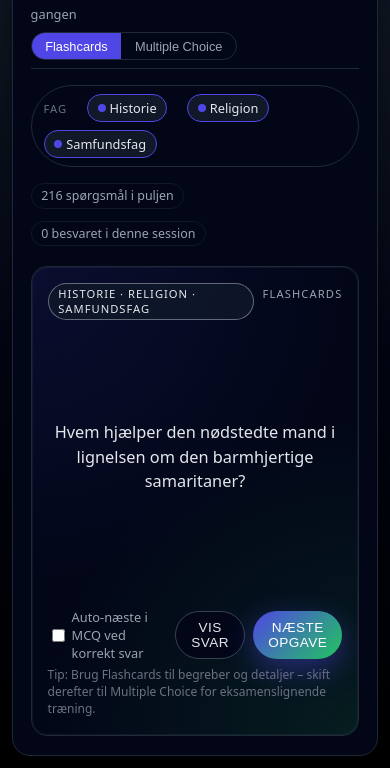
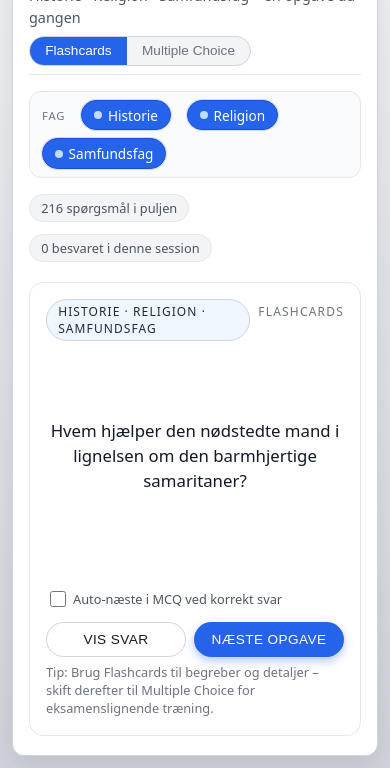
Before and after one commit to RktRobinhood/Junior-KS, a plain HTML site: page index.html in a window 390 px wide. Shown: the part 76-844 px from the top of the page. Drawn offline with Linux system fonts and the light colour scheme.

Commit message:
Update ks.css

```diff
--- a/ks.css
+++ b/ks.css
@@ -1,7 +1,9 @@
+/* Base layout */
+
 :root {
   font-family: system-ui, -apple-system, BlinkMacSystemFont, "Segoe UI", sans-serif;
-  background: #0f172a;
-  color: #e5e7eb;
+  background: #e5e7eb;
+  color: #111827;
 }
 
 * {
@@ -15,16 +17,18 @@ body {
   align-items: stretch;
   justify-content: center;
   padding: 1.5rem;
-  background: radial-gradient(circle at top, #1f2937 0, #020617 55%, #000 100%);
+  background: linear-gradient(180deg, #f3f4f6 0%, #e5e7eb 40%, #d1d5db 100%);
 }
+
+/* App container */
 
 .app {
   width: 100%;
   max-width: 1100px;
-  background: #020617;
-  border-radius: 18px;
-  box-shadow: 0 25px 60px rgba(0, 0, 0, 0.75);
-  border: 1px solid #1f2937;
+  background: #ffffff;
+  border-radius: 16px;
+  box-shadow: 0 10px 30px rgba(15, 23, 42, 0.12);
+  border: 1px solid #d1d5db;
   padding: 1.5rem 1.75rem 1.75rem;
   display: flex;
   flex-direction: column;
@@ -39,19 +43,20 @@ header {
   gap: 0.5rem 1rem;
   align-items: baseline;
   justify-content: space-between;
-  border-bottom: 1px solid #1f2937;
+  border-bottom: 1px solid #e5e7eb;
   padding-bottom: 0.5rem;
 }
 
 header h1 {
-  font-size: 1.25rem;
+  font-size: 1.4rem;
   margin: 0;
-  letter-spacing: 0.03em;
+  letter-spacing: 0.02em;
+  color: #111827;
 }
 
 header small {
-  color: #9ca3af;
-  font-size: 0.8rem;
+  color: #4b5563;
+  font-size: 0.9rem;
 }
 
 /* Top row: subjects & stats */
@@ -69,12 +74,12 @@ header small {
 .subject-filters {
   display: flex;
   flex-wrap: wrap;
-  gap: 0.5rem 1.25rem;
+  gap: 0.5rem 1rem;
   align-items: center;
   padding: 0.5rem 0.75rem;
-  background: #020617;
+  background: #f9fafb;
   border-radius: 999px;
-  border: 1px solid #1f2937;
+  border: 1px solid #e5e7eb;
 }
 
 .subject-filters span.label {
@@ -87,59 +92,57 @@ header small {
 .chip {
   display: inline-flex;
   align-items: center;
-  gap: 0.25rem;
-  font-size: 0.8rem;
-  padding: 0.25rem 0.6rem;
+  gap: 0.35rem;
+  font-size: 0.85rem;
+  padding: 0.3rem 0.75rem;
   border-radius: 999px;
   cursor: pointer;
-  border: 1px solid #374151;
-  background: #020617;
-  transition: background 0.15s, border-color 0.15s, color 0.15s;
-}
-
-.chip input {
-  display: none;
+  border: 1px solid #cbd5f5;
+  background: #ffffff;
+  color: #1f2937;
+  transition: background 0.15s, border-color 0.15s, color 0.15s, box-shadow 0.15s;
 }
 
 .chip.active {
-  background: #111827;
-  border-color: #4f46e5;
-  color: #e5e7eb;
+  background: #2563eb;
+  border-color: #1d4ed8;
+  color: #ffffff;
+  box-shadow: 0 0 0 1px rgba(37, 99, 235, 0.2);
 }
 
 .chip .dot {
   width: 0.5rem;
   height: 0.5rem;
   border-radius: 999px;
-  background: #4b5563;
+  background: #9ca3af;
 }
 
 .chip.active .dot {
-  background: #4f46e5;
+  background: #bfdbfe;
 }
 
 /* Mode switch */
 
 .mode-switch {
   display: inline-flex;
-  background: #020617;
+  background: #f3f4f6;
   border-radius: 999px;
-  border: 1px solid #1f2937;
+  border: 1px solid #d1d5db;
   overflow: hidden;
 }
 
 .mode-btn {
   border: none;
-  padding: 0.35rem 0.85rem;
-  font-size: 0.8rem;
+  padding: 0.4rem 0.95rem;
+  font-size: 0.85rem;
   cursor: pointer;
   background: transparent;
-  color: #9ca3af;
+  color: #6b7280;
   transition: background 0.15s, color 0.15s;
 }
 
 .mode-btn.active {
-  background: #4f46e5;
+  background: #2563eb;
   color: #ffffff;
 }
 
@@ -149,43 +152,30 @@ header small {
   display: flex;
   flex-wrap: wrap;
   gap: 0.75rem;
-  font-size: 0.78rem;
-  color: #9ca3af;
+  font-size: 0.8rem;
+  color: #4b5563;
 }
 
 .pill {
-  padding: 0.2rem 0.6rem;
+  padding: 0.25rem 0.7rem;
   border-radius: 999px;
-  background: #020617;
-  border: 1px solid #111827;
+  background: #f3f4f6;
+  border: 1px solid #e5e7eb;
 }
 
-/* Card */
+/* Question card */
 
 .card {
   margin-top: 0.25rem;
   flex: 1;
   min-height: 260px;
-  border-radius: 16px;
-  border: 1px solid #1f2937;
-  background:
-    radial-gradient(circle at top left, rgba(79, 70, 229, 0.12), transparent 55%),
-    radial-gradient(circle at bottom right, rgba(34, 197, 94, 0.12), transparent 55%),
-    #020617;
+  border-radius: 14px;
+  border: 1px solid #e5e7eb;
+  background: #ffffff;
   display: flex;
   flex-direction: column;
-  padding: 1.25rem 1.5rem 1.4rem;
+  padding: 1.2rem 1.5rem 1.4rem;
   position: relative;
-  overflow: hidden;
-}
-
-.card::before {
-  content: "";
-  position: absolute;
-  inset: 0;
-  border-radius: inherit;
-  pointer-events: none;
-  border: 1px solid rgba(148, 163, 184, 0.08);
 }
 
 /* Card header */
@@ -196,28 +186,27 @@ header small {
   align-items: baseline;
   gap: 0.5rem;
   margin-bottom: 0.75rem;
-  z-index: 1;
 }
 
 .card-header .subject-tag {
-  font-size: 0.7rem;
+  font-size: 0.75rem;
   text-transform: uppercase;
   letter-spacing: 0.09em;
-  padding: 0.15rem 0.6rem;
+  padding: 0.2rem 0.7rem;
   border-radius: 999px;
-  border: 1px solid rgba(156, 163, 175, 0.6);
-  color: #e5e7eb;
-  background: rgba(15, 23, 42, 0.9);
+  border: 1px solid #d1d5db;
+  color: #1f2937;
+  background: #eff6ff;
 }
 
 .card-header .mode-label {
-  font-size: 0.7rem;
-  color: #9ca3af;
+  font-size: 0.75rem;
+  color: #6b7280;
   text-transform: uppercase;
   letter-spacing: 0.1em;
 }
 
-/* Question prompt */
+/* Question text */
 
 .prompt {
   flex: 1;
@@ -226,23 +215,29 @@ header small {
   justify-content: center;
   text-align: center;
   padding: 0.5rem 0.25rem;
-  z-index: 1;
 }
 
 .prompt p {
   margin: 0;
-  font-size: 1.02rem;
+  font-size: 1.05rem;
   line-height: 1.5;
+  color: #111827;
 }
 
 /* Answer block */
 
 .answer {
   margin-top: 0.75rem;
-  padding-top: 0.6rem;
-  border-top: 1px dashed rgba(148, 163, 184, 0.4);
+  padding-top: 0.65rem;
+  border-top: 1px dashed #e5e7eb;
   font-size: 0.95rem;
   line-height: 1.5;
+  color: #111827;
+  text-align: left;
+}
+
+.answer strong {
+  font-weight: 600;
 }
 
 .answer.hidden {
@@ -252,44 +247,51 @@ header small {
 /* MCQ options */
 
 .mcq-options {
-  margin-top: 0.75rem;
+  margin-top: 0.9rem;
   display: grid;
   grid-template-columns: 1fr;
-  gap: 0.5rem;
-  z-index: 1;
+  gap: 0.6rem;
 }
 
 .mcq-option {
   border-radius: 999px;
-  border: 1px solid #1f2937;
-  padding: 0.4rem 0.75rem;
+  border: 1px solid #d1d5db;
+  padding: 0.5rem 0.9rem;
   display: flex;
   align-items: center;
   justify-content: space-between;
   gap: 0.5rem;
-  font-size: 0.9rem;
+  font-size: 0.95rem;
   cursor: pointer;
-  background: rgba(15, 23, 42, 0.9);
-  transition: border-color 0.15s, background 0.15s, transform 0.05s;
+  background: #f9fafb;
+  transition:
+    border-color 0.15s,
+    background 0.15s,
+    box-shadow 0.15s,
+    transform 0.05s;
 }
 
 .mcq-option span.text {
   flex: 1;
+  text-align: left;
+  color: #111827;
 }
 
 .mcq-option:hover {
-  border-color: #4b5563;
+  border-color: #93c5fd;
+  background: #eef2ff;
+  box-shadow: 0 2px 4px rgba(148, 163, 184, 0.4);
   transform: translateY(-1px);
 }
 
 .mcq-option.correct {
-  border-color: #22c55e;
-  background: rgba(34, 197, 94, 0.12);
+  border-color: #16a34a;
+  background: #dcfce7;
 }
 
 .mcq-option.incorrect {
-  border-color: #ef4444;
-  background: rgba(239, 68, 68, 0.12);
+  border-color: #dc2626;
+  background: #fee2e2;
 }
 
 /* Controls & buttons */
@@ -299,8 +301,8 @@ header small {
   justify-content: space-between;
   align-items: center;
   gap: 0.75rem;
-  margin-top: 0.9rem;
-  z-index: 1;
+  margin-top: 1rem;
+  flex-wrap: wrap;
 }
 
 .controls-left {
@@ -308,7 +310,12 @@ header small {
   gap: 0.5rem;
   align-items: center;
   font-size: 0.8rem;
-  color: #9ca3af;
+  color: #4b5563;
+}
+
+.controls-left input[type="checkbox"] {
+  width: 16px;
+  height: 16px;
 }
 
 .controls-right {
@@ -320,7 +327,7 @@ button.primary,
 button.secondary {
   border-radius: 999px;
   border: none;
-  padding: 0.5rem 0.95rem;
+  padding: 0.55rem 1.1rem;
   font-size: 0.85rem;
   cursor: pointer;
   display: inline-flex;
@@ -328,41 +335,62 @@ button.secondary {
   gap: 0.35rem;
   letter-spacing: 0.03em;
   text-transform: uppercase;
+  white-space: nowrap;
 }
 
 button.primary {
-  background: linear-gradient(135deg, #4f46e5, #22c55e);
+  background: #2563eb;
   color: #ffffff;
-  box-shadow: 0 10px 30px rgba(79, 70, 229, 0.45);
+  box-shadow: 0 4px 10px rgba(37, 99, 235, 0.35);
+}
+
+button.primary:hover {
+  background: #1d4ed8;
 }
 
 button.secondary {
-  background: #020617;
-  color: #e5e7eb;
-  border: 1px solid #374151;
+  background: #ffffff;
+  color: #111827;
+  border: 1px solid #d1d5db;
+}
+
+button.secondary:hover {
+  background: #f3f4f6;
 }
 
 /* Helper note */
 
 .helper-note {
-  margin-top: 0.25rem;
-  font-size: 0.75rem;
+  margin-top: 0.4rem;
+  font-size: 0.8rem;
   color: #6b7280;
 }
 
-/* Responsive */
+/* Responsive adjustments */
 
-@media (max-width: 720px) {
+@media (max-width: 900px) {
+  body {
+    padding: 1rem;
+  }
+
+  .app {
+    padding: 1.25rem 1.25rem 1.4rem;
+  }
+}
+
+@media (max-width: 700px) {
   body {
     padding: 0.75rem;
   }
 
   .app {
-    padding: 1rem 1.1rem 1.2rem;
+    padding: 1rem 1rem 1.2rem;
+    border-radius: 0.75rem;
   }
 
-  .card {
-    padding: 1rem 1rem 1.1rem;
+  header {
+    flex-direction: column;
+    align-items: flex-start;
   }
 
   .top-row {
@@ -370,7 +398,31 @@ button.secondary {
     align-items: stretch;
   }
 
-  .mode-switch {
-    align-self: flex-start;
+  .subject-filters {
+    width: 100%;
+    border-radius: 0.75rem;
+  }
+
+  .stats-row {
+    width: 100%;
+  }
+
+  .card {
+    padding: 1rem 1rem 1.1rem;
+  }
+
+  .controls {
+    flex-direction: column;
+    align-items: stretch;
+  }
+
+  .controls-right {
+    justify-content: flex-end;
+  }
+
+  button.primary,
+  button.secondary {
+    flex: 1;
+    justify-content: center;
   }
 }
```
